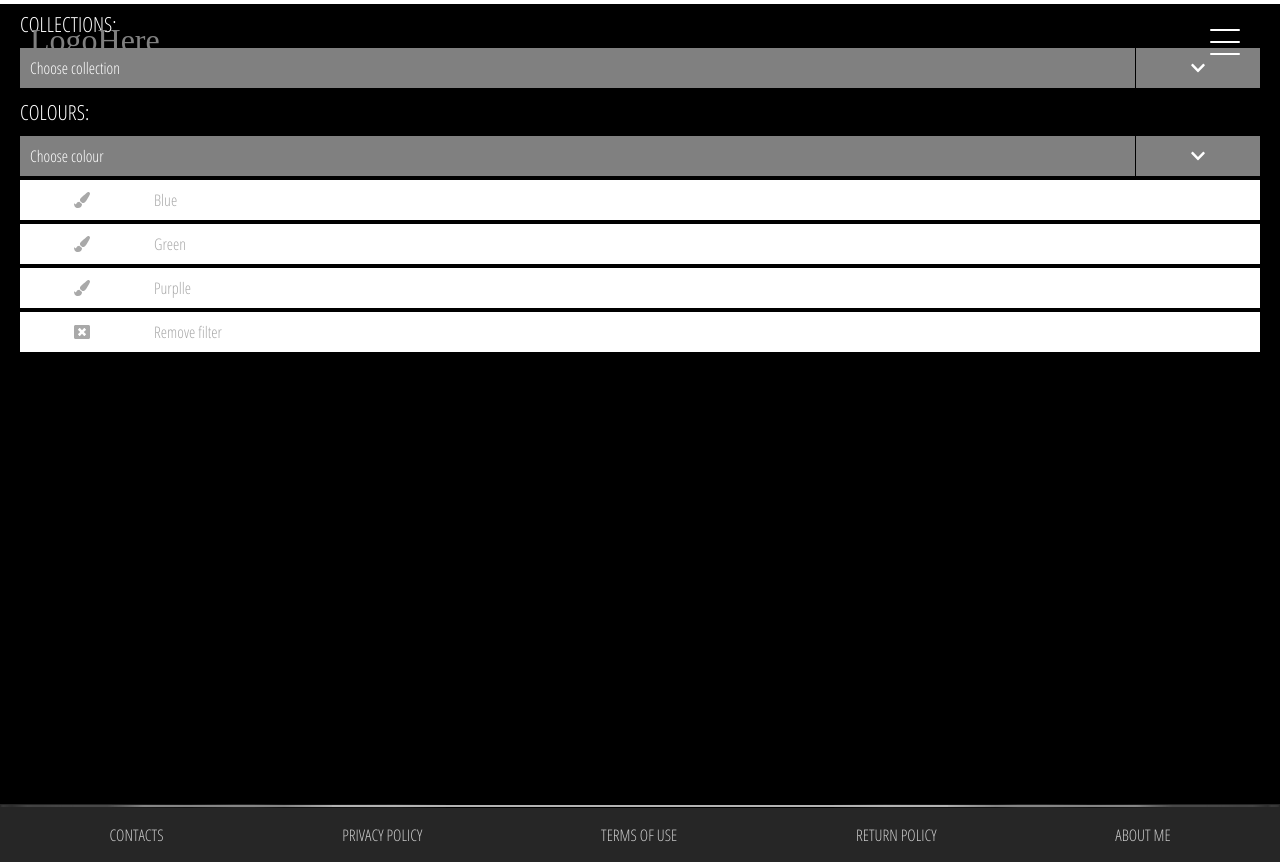
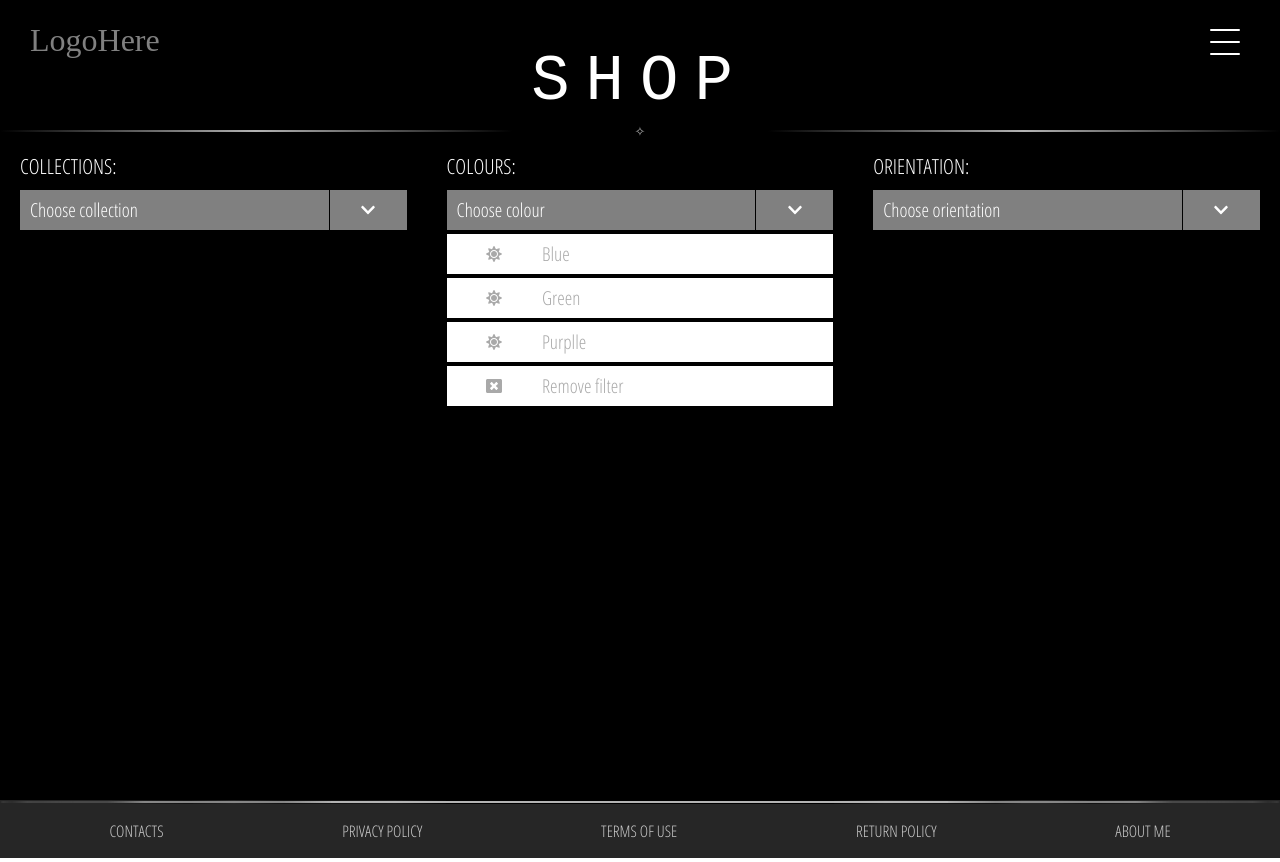
Before and after one commit to DenitsaRuseva/portfolio, a React (Create React App) app: page /shop in a window 1280 px wide. Both pictures are taken after a click on the element "Choose colour". Built offline with nearby package versions, Linux system fonts and the light colour scheme; a web font is replaced by a local one.

Commit message:
controls css

```diff
--- a/src/components/Shop/Controls/Control/Control.css
+++ b/src/components/Shop/Controls/Control/Control.css
@@ -0,0 +1,124 @@
+div.shop div.shop-controls div.shop-control-container{
+    width: 100%;
+    background-color: black;
+}
+
+div.shop-control-container div.select-container{
+    width: 100%;
+    padding: 0 20px;
+}
+
+div.shop-control-container div.select-container div.select-label{
+    width: 100%;
+    font-size: 1.3rem;
+}
+
+div.shop-control-container div.select-container div.select-options-wrapp{
+    position: relative;
+    width: 100%;
+}
+
+div.shop-control-container div.select-container div.select-options-wrapp div.select-value-container{
+    /* display: flex;
+    justify-content: space-between;
+    align-items: center; */
+    width: 100%;
+}
+
+div.shop-control-container div.select-container div.select-options-wrapp div.select-value-container span,
+div.shop-control-container div.select-container div.select-options-wrapp div.select-options-container div.option span{
+    display: inline-block;
+    width: 90%;
+    height: 100%;
+    padding-left: 10px;
+    font-size: 1.2rem;
+    /* line-height: 2.5rem; */
+    background: gray;
+}
+
+div.select-svg-container{
+    display: flex;
+    justify-content: center;
+    align-items: center;
+    width: 10%;
+    height: 100%;
+    margin-left: 1px;
+    background-color: gray;
+}
+
+div.shop-control-container div.select-container div.select-options-wrapp div.select-options-container{
+    position: absolute;
+    width: 100%;
+}
+
+div.shop-control-container div.select-container.show div.select-options-wrapp div.select-options-container{
+
+    z-index: 901;
+}
+
+div.shop-control-container div.select-container div.select-options-wrapp div.select-options-container div.option{
+    justify-content: flex-start;
+    padding-left: 10px;
+    color: darkgray;
+    background: white;
+    opacity: 0;
+    transition: all 0.5s ease-in-out;
+}
+
+div.shop-control-container div.select-container.show div.select-options-wrapp div.select-options-container div.option{
+    opacity: 1;
+}
+
+
+div.shop-control-container div.select-container div.select-options-wrapp div.select-options-container div.option:nth-child(1),
+div.shop-control-container div.select-container div.select-options-wrapp div.select-options-container div.option:nth-child(3){
+    position: relative;
+    left: 10px;
+}
+
+div.shop-control-container div.select-container div.select-options-wrapp div.select-options-container div.option:nth-child(2){
+    position: relative;
+    left: -10px;
+}
+
+div.shop-control-container div.select-container.show div.select-options-wrapp div.select-options-container div.option:nth-child(1),
+div.shop-control-container div.select-container.show div.select-options-wrapp div.select-options-container div.option:nth-child(2),
+div.shop-control-container div.select-container.show div.select-options-wrapp div.select-options-container div.option:nth-child(3){
+    left: 0;
+}
+
+
+div.shop-control-container div.select-container div.select-options-wrapp div.select-options-container div.option div.select-svg-container{
+    margin: 0px;
+    background: white;
+}
+
+div.shop-control-container div.select-container div.select-options-wrapp div.select-options-container div.option span{
+    background: white;
+}
+
+
+div.shop-control-container div.control-box{
+    display: flex;
+    justify-content: space-between;
+    align-items: center;
+    width: 100%;
+    height: 2.5rem;
+    margin-top: 4px;
+    line-height: 2.5rem;
+    text-align: left;
+}
+
+
+@media only screen and (min-width: 600px){
+    div.shop div.shop-controls div.shop-control-container{
+        width: 33.33%
+    }
+    div.shop-control-container div.select-container div.select-options-wrapp div.select-value-container span,
+div.shop-control-container div.select-container div.select-options-wrapp div.select-options-container div.option span{
+    width: 80%;
+    }
+div.select-svg-container{
+    width: 20%;
+}
+}
--- a/src/components/Shop/Controls/Control/Control.js
+++ b/src/components/Shop/Controls/Control/Control.js
@@ -1,6 +1,6 @@
 import React from 'react';
-import './Control.css';
-import {faPaintBrush, faFlask, faWindowClose, faChevronDown} from '@fortawesome/free-solid-svg-icons';
+import './Control.css'
+import {faBahai, faWindowClose, faChevronDown, faSun} from '@fortawesome/free-solid-svg-icons';
 import { FontAwesomeIcon } from '@fortawesome/react-fontawesome';
 
 export default function control(props){
@@ -13,7 +13,7 @@ export default function control(props){
         options.push(
         <div className='option control-box' onClick={() => props.clickedOption(props.name,props.options[i].value)}>
             <div className='select-svg-container'>
-                <FontAwesomeIcon icon={faPaintBrush}/>
+                <FontAwesomeIcon icon={faSun}/>
             </div>
         <span>{props.options[i].displayValue}</span>
     </div>);
@@ -28,7 +28,7 @@ export default function control(props){
     );
 
     return(
-        <div className='shop-controls-container'>
+        <div className='shop-control-container'>
                 <div className={selectContainerClasses}>
                     <div className='select-label control-box'>{props.name.toString().toUpperCase()}:</div>
                     <div className='select-options-wrapp'>
--- a/src/components/Shop/Controls/Controls.css
+++ b/src/components/Shop/Controls/Controls.css
@@ -1,108 +1,16 @@
-div.shop-controls-container{
-    width: 100%;
-
-}
-
-div.shop-controls-container div.select-container{
-    width: 100%;
-    padding: 0 20px;
-}
-
-div.shop-controls-container div.select-container div.select-label{
-    width: 100%;
-    font-size: 1.3rem;
-}
-
-div.shop-controls-container div.select-container div.select-options-wrapp{
-    position: relative;
+div.shop > div.shop-controls{
+    display: flex;
+    flex-direction: column;
+    justify-content: center;
+    align-items: center;
+    padding: 10px 0px;
     width: 100%;
 }
 
-div.shop-controls-container div.select-container div.select-options-wrapp div.select-value-container{
-    /* display: flex;
-    justify-content: space-between;
-    align-items: center; */
-    width: 100%;
+@media only screen and (min-width: 600px){
+    div.shop > div.shop-controls{
+        flex-direction: row;
+        flex-wrap: wrap;
+        justify-content: flex-start;
+    }
 }
-
-div.shop-controls-container div.select-container div.select-options-wrapp div.select-value-container span,
-div.shop-controls-container div.select-container div.select-options-wrapp div.select-options-container div.option span{
-    display: inline-block;
-    width: 90%;
-    height: 100%;
-    padding-left: 10px;
-    background: gray;
-}
-
-div.select-svg-container{
-    display: flex;
-    justify-content: center;
-    align-items: center;
-    width: 10%;
-    height: 100%;
-    margin-left: 1px;
-    background-color: gray;
-}
-
-div.shop-controls-container div.select-container div.select-options-wrapp div.select-options-container{
-    position: absolute;
-    width: 100%;
-}
-
-div.shop-controls-container div.select-container.show div.select-options-wrapp div.select-options-container{
-
-    z-index: 901;
-}
-
-div.shop-controls-container div.select-container div.select-options-wrapp div.select-options-container div.option{
-    /* background: white; */
-    justify-content: flex-start;
-    color: darkgray;
-    background: white;
-    opacity: 0;
-    transition: all 0.5s;
-}
-
-div.shop-controls-container div.select-container.show div.select-options-wrapp div.select-options-container div.option{
-    opacity: 1;
-}
-
-
-div.shop-controls-container div.select-container div.select-options-wrapp div.select-options-container div.option:nth-child(1),
-div.shop-controls-container div.select-container div.select-options-wrapp div.select-options-container div.option:nth-child(3){
-    position: relative;
-    left: 10px;
-}
-
-div.shop-controls-container div.select-container div.select-options-wrapp div.select-options-container div.option:nth-child(2){
-    position: relative;
-    left: -10px;
-}
-
-div.shop-controls-container div.select-container.show div.select-options-wrapp div.select-options-container div.option:nth-child(1),
-div.shop-controls-container div.select-container.show div.select-options-wrapp div.select-options-container div.option:nth-child(2),
-div.shop-controls-container div.select-container.show div.select-options-wrapp div.select-options-container div.option:nth-child(3){
-    left: 0;
-}
-
-
-div.shop-controls-container div.select-container div.select-options-wrapp div.select-options-container div.option div.select-svg-container{
-    margin: 0px;
-    background: white;
-}
-
-div.shop-controls-container div.select-container div.select-options-wrapp div.select-options-container div.option span{
-    background: white;
-}
-
-
-div.shop-controls-container div.control-box{
-    display: flex;
-    justify-content: space-between;
-    align-items: center;
-    width: 100%;
-    height: 2.5rem;
-    margin-top: 4px;
-    line-height: 2.5rem;
-    text-align: left;
-}
--- a/src/components/Shop/Controls/Controls.js
+++ b/src/components/Shop/Controls/Controls.js
@@ -1,4 +1,4 @@
-import React, {useState, Fragment} from 'react';
+import React, {useState} from 'react';
 import './Controls.css';
 import {faPaintBrush, faFlask, faWindowClose, faChevronDown} from '@fortawesome/free-solid-svg-icons';
 import { FontAwesomeIcon } from '@fortawesome/react-fontawesome';
@@ -98,10 +98,10 @@ export default function Controls(){
     // const selectContainerClasses = showCategory ? 'select-container show' : 'select-container';
     const backdrop = showBackdrop ? <Backdrop clicked={closeControlsHendler}/> : null;
     return (
-            <Fragment>
+            <div className='shop-controls'>
                 {backdrop}
                 {controls}
-            </Fragment>
+            </div>
     );
     // return(
     //     <div className='shop-controls-container'>
--- a/src/container/Shop/Shop.css
+++ b/src/container/Shop/Shop.css
@@ -1,5 +1,6 @@
 div.shop{
-    height: 100vh;
+    /* padding-top: 20px; */
+    height: 100vh; /*  TO REMOVE!!!!!!!!*/
     background: black;
 
 }
--- a/src/container/Shop/Shop.js
+++ b/src/container/Shop/Shop.js
@@ -11,11 +11,11 @@ export default function Shop(props){
 
     return(
         <div className='shop'>
-            {/* <div className='shop-header-container'>
+            <div className='shop-header-container'>
                 <InViewListener>
                     <HeaderContainer header='SHOP' subtitle='Lorem ipsum nopte bot'/>
                 </InViewListener>
-            </div> */}
+            </div>
             <Controls/>
             <div className='shop-gallery'></div>
         </div>
```
